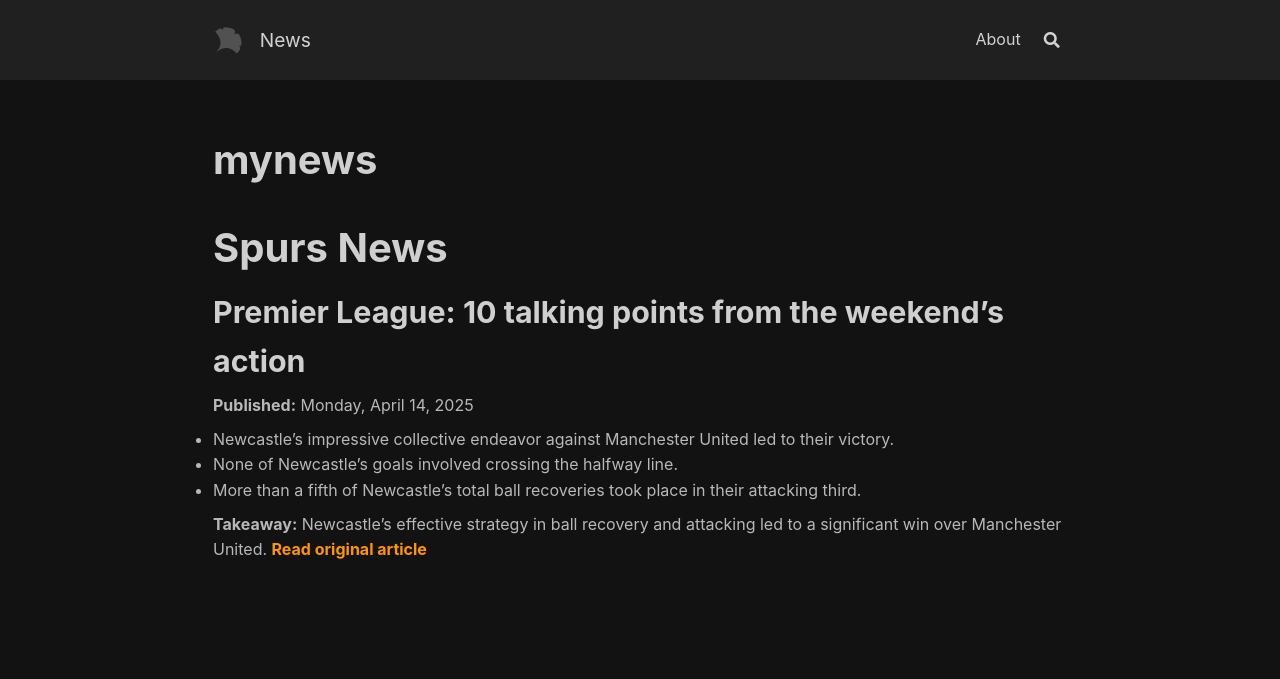
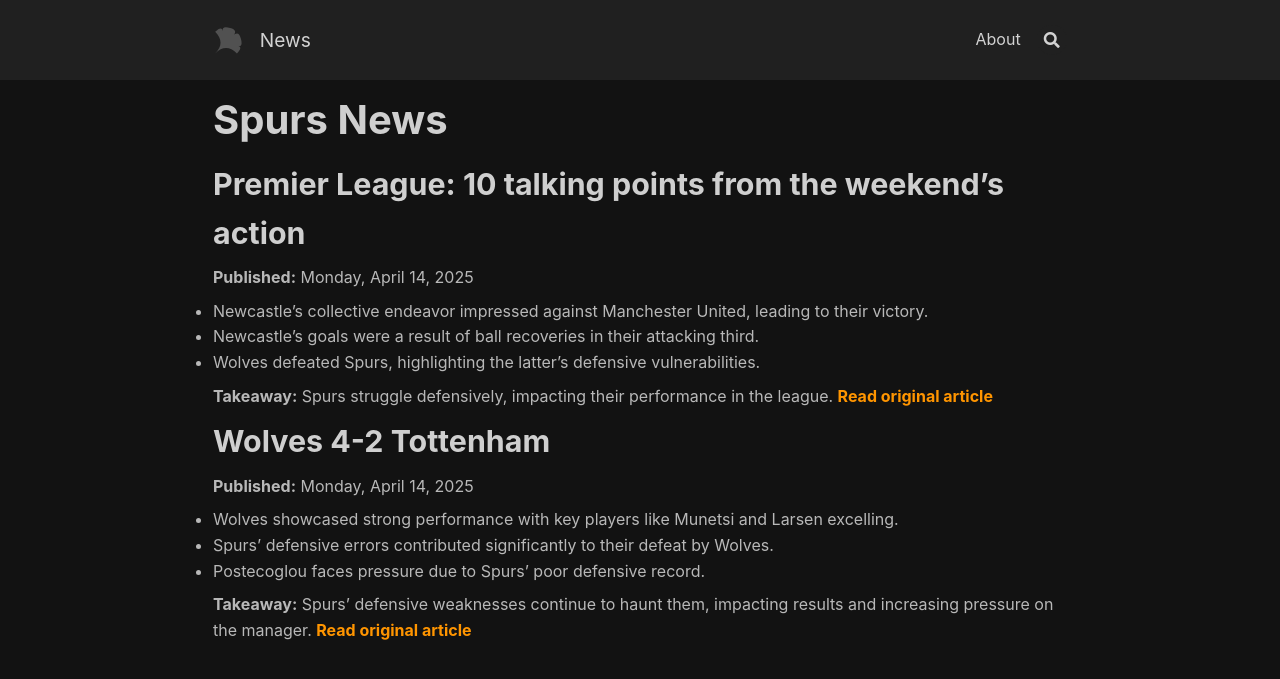
Before and after one commit to jonhadfield/jonhadfield.github.io, a Jekyll site: the page built from index.md, in a window 1280 px wide. Shown: the top 679 px of the page. Built offline with Jekyll 4.4.1, drawn with Linux system fonts in a browser that asks for light colours; nearby versions of some CDN libraries.

Commit message:
update files.

```diff
--- a/index.md
+++ b/index.md
@@ -1,7 +1,7 @@
 ---
 layout: page
-title: mynews
-show_title: true
+title: News
+show_title: false
 titles:
 en      : &EN       About
 en-GB   : *EN
@@ -17,8 +17,19 @@ footer: false
 ## Premier League: 10 talking points from the weekend’s action
 **Published:** Monday, April 14, 2025
 
-- Newcastle's impressive collective endeavor against Manchester United led to their victory.
-- None of Newcastle's goals involved crossing the halfway line.
-- More than a fifth of Newcastle's total ball recoveries took place in their attacking third.
+- Newcastle's collective endeavor impressed against Manchester United, leading to their victory.
+- Newcastle's goals were a result of ball recoveries in their attacking third.
+- Wolves defeated Spurs, highlighting the latter's defensive vulnerabilities.
 
-**Takeaway:** Newcastle's effective strategy in ball recovery and attacking led to a significant win over Manchester United. [Read original article](https://www.theguardian.com/football/2025/apr/14/premier-league-10-talking-points-from-the-weekends-action)
+**Takeaway:** Spurs struggle defensively, impacting their performance in the league.
+[Read original article](https://www.theguardian.com/football/2025/apr/14/premier-league-10-talking-points-from-the-weekends-action)
+
+## Wolves 4-2 Tottenham
+**Published:** Monday, April 14, 2025
+
+- Wolves showcased strong performance with key players like Munetsi and Larsen excelling.
+- Spurs' defensive errors contributed significantly to their defeat by Wolves.
+- Postecoglou faces pressure due to Spurs' poor defensive record.
+
+**Takeaway:** Spurs' defensive weaknesses continue to haunt them, impacting results and increasing pressure on the manager.
+[Read original article](https://www.theguardian.com/football/2025/apr/13/wolves-tottenham-premier-league-match-report)
```
